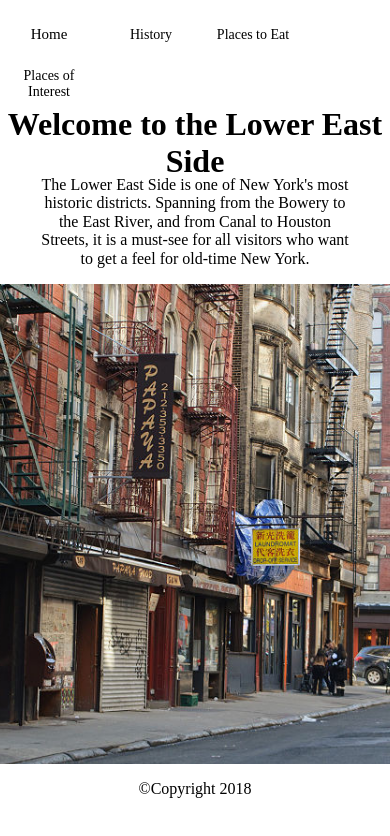
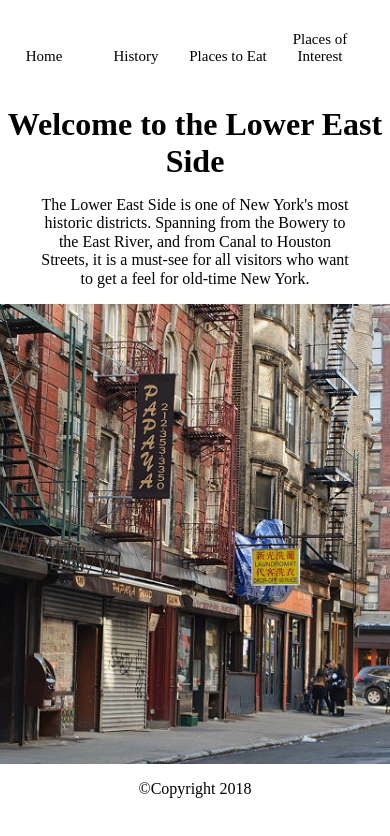
Before and after one commit to jose7fernandez/visit-the-les, a plain HTML site: page index.html in a window 390 px wide. Drawn offline with Linux system fonts and the light colour scheme; a web font is replaced by a local one.

Commit message:
added media queries.

```diff
--- a/css/styles.css
+++ b/css/styles.css
@@ -128,8 +128,10 @@ footer {
     nav li {
         margin-left: auto;
         margin-right: auto;
-        font-size: 14px;
-        padding-bottom: 15px;
+        margin-top: 10px;
+        font-size: 15px;
+        padding: 5px;
+
     }
     nav a:hover {
         font-size: 15px;
@@ -141,9 +143,11 @@ footer {
     header h1 {
         display: block;
         margin-top: 30px;
-        margin-bottom: 30px
+        margin-bottom: 30px;
+
     }
     article {
-        margin-top: 20px;
+        margin-top: 40px;
+
     }
 }
```
